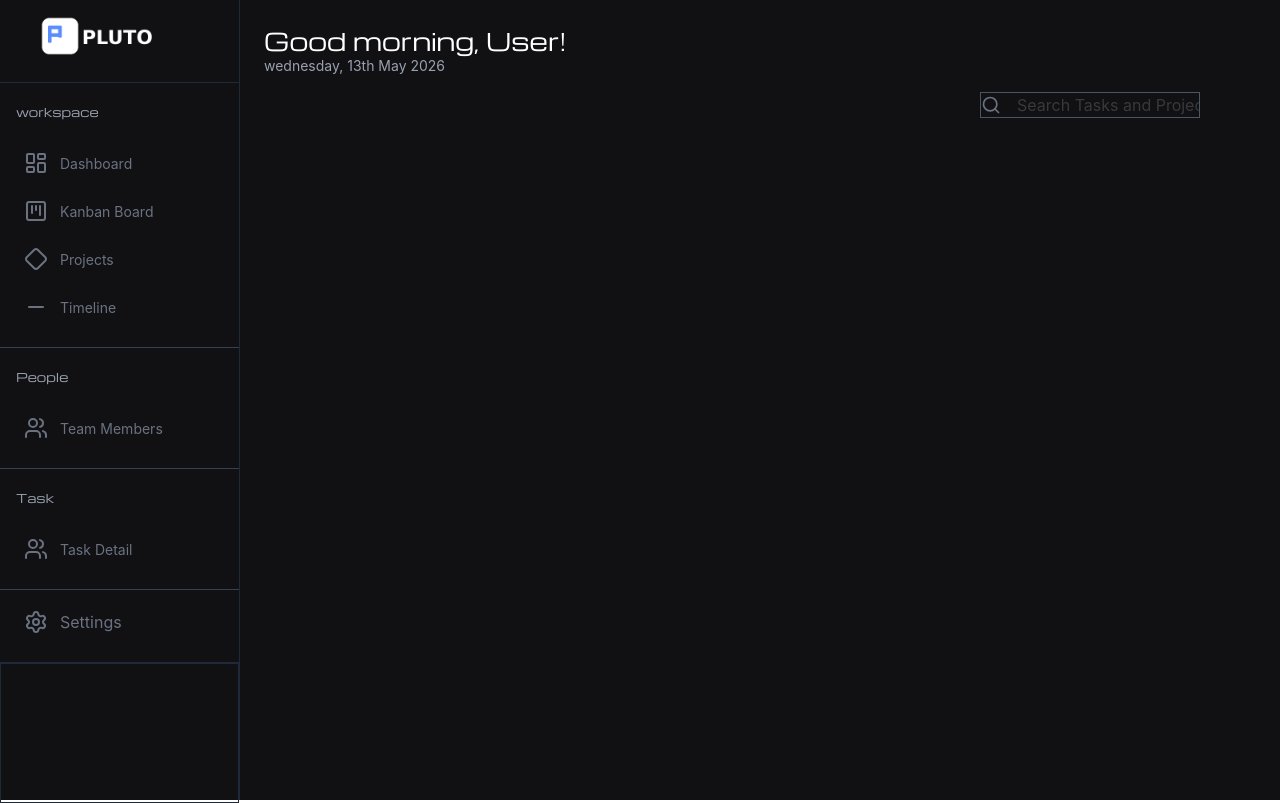
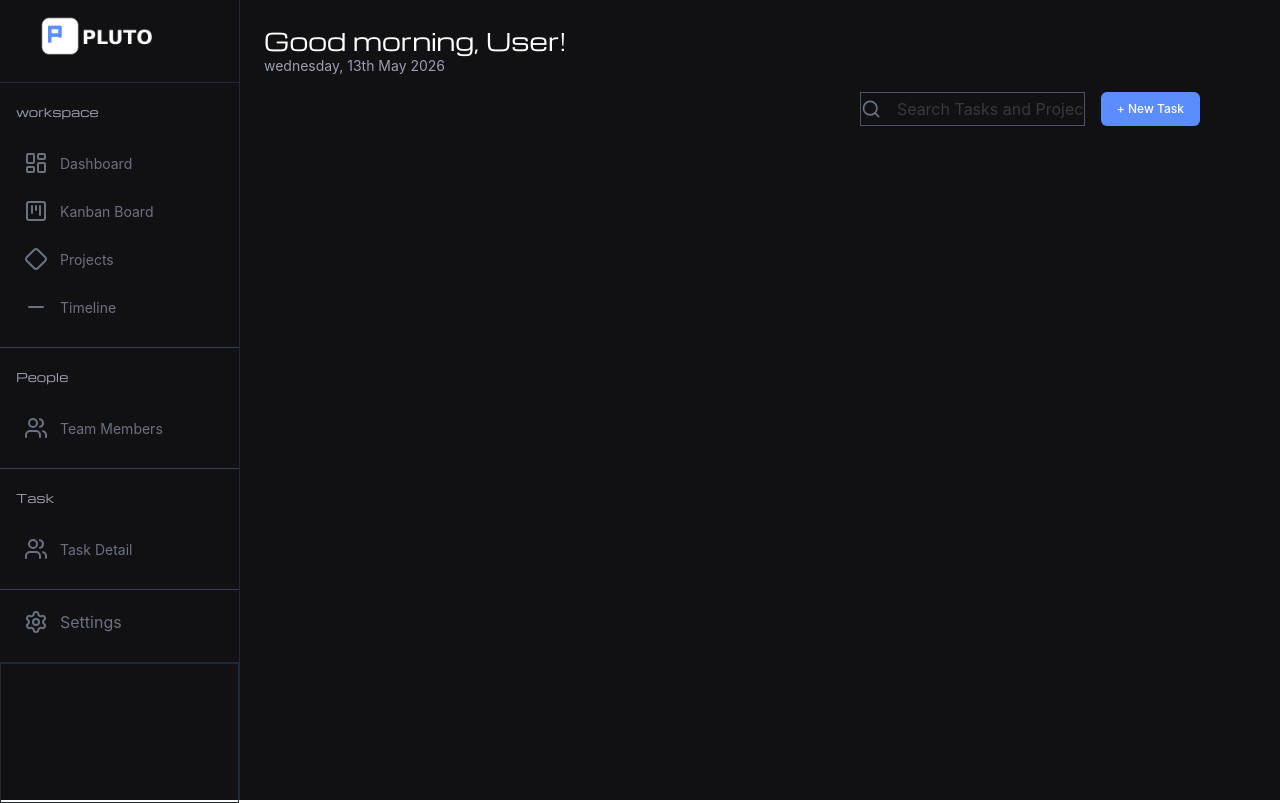
Before and after one commit to visheshshetty86/pluto-project-management, a React (Vite) app: page / in a window 1280 px wide. Built offline with nearby package versions, Linux system fonts and the light colour scheme.

Commit message:
add task button added

```diff
--- /dev/null
+++ b/src/Dashboard component/NewtaskButton.jsx
@@ -0,0 +1,9 @@
+export default function NewTaskButton() {
+    return(
+        <div>
+            <button className = "bg-[#5B8DFE] text-white text-[12px] font-medium px-4 py-2 rounded-md ml-4">
+                + New Task
+            </button>
+        </div>
+    )
+}
--- a/src/Dashboard component/SearchBar.jsx
+++ b/src/Dashboard component/SearchBar.jsx
@@ -4,7 +4,7 @@ import { Search } from 'lucide-react';
 export default function SearchBar() {
   return (
 
-      <div className=" text-[#616161] w-[220px] border border-gray-600  flex items-center gap-4 ">
+      <div className=" text-[#616161] w-[225px] border border-gray-600  flex items-center gap-4 ">
         <Search className='text-gray-500' w-2 h-2 />
         <input type="text"
         placeholder="Search Tasks and Projects"
--- a/src/Pages/DashboardPage.jsx
+++ b/src/Pages/DashboardPage.jsx
@@ -1,4 +1,5 @@
 import HeaderGreetings from "../Dashboard component/HeaderGreetings";
+import NewTaskButton from "../Dashboard component/NewtaskButton";
 import SearchBar from "../Dashboard component/SearchBar";
 
 export default function DashboardPage(){
@@ -11,9 +12,12 @@ return (
         </div>
 
 
-        <div className= "mt-4 display flex justify-end mr-20">
+        <div className= "mt-4 display flex justify-end mr-20 Michroma">
             <SearchBar />
+            <NewTaskButton />
         </div>
+
+
     </div>
 )
 }
```
